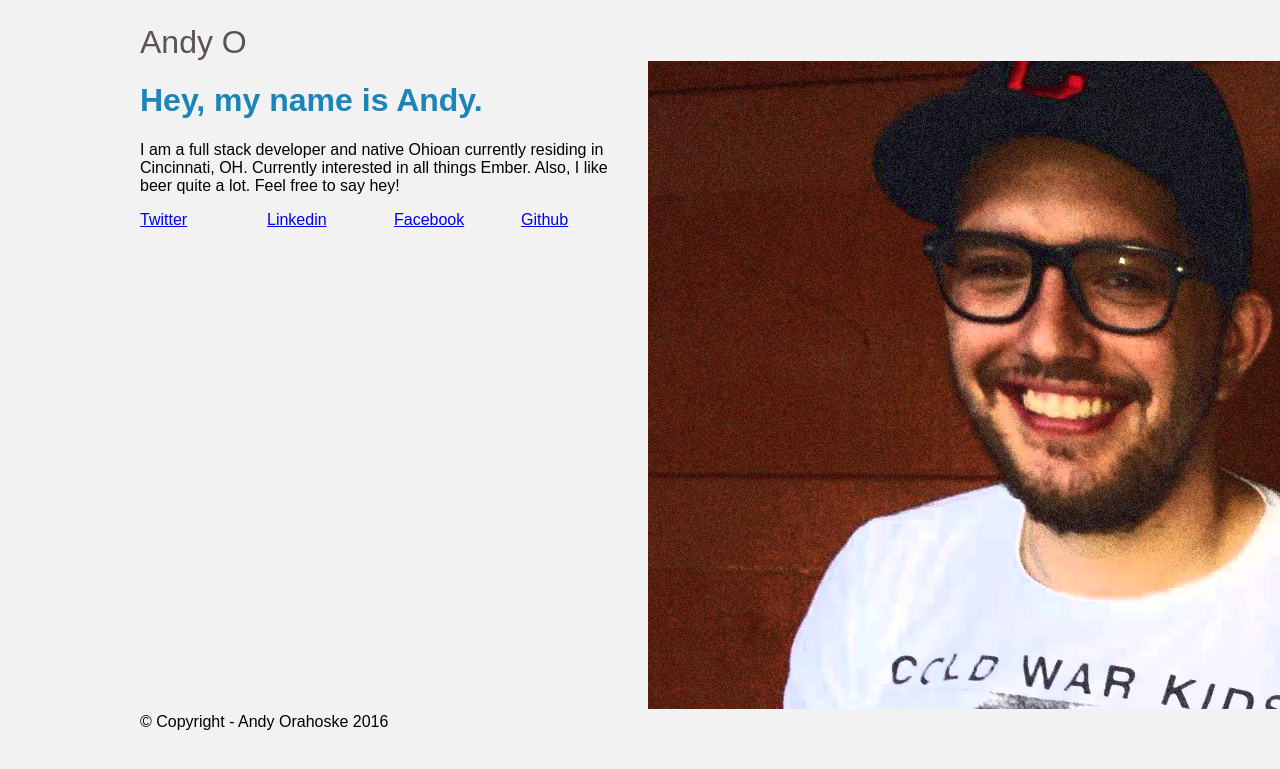
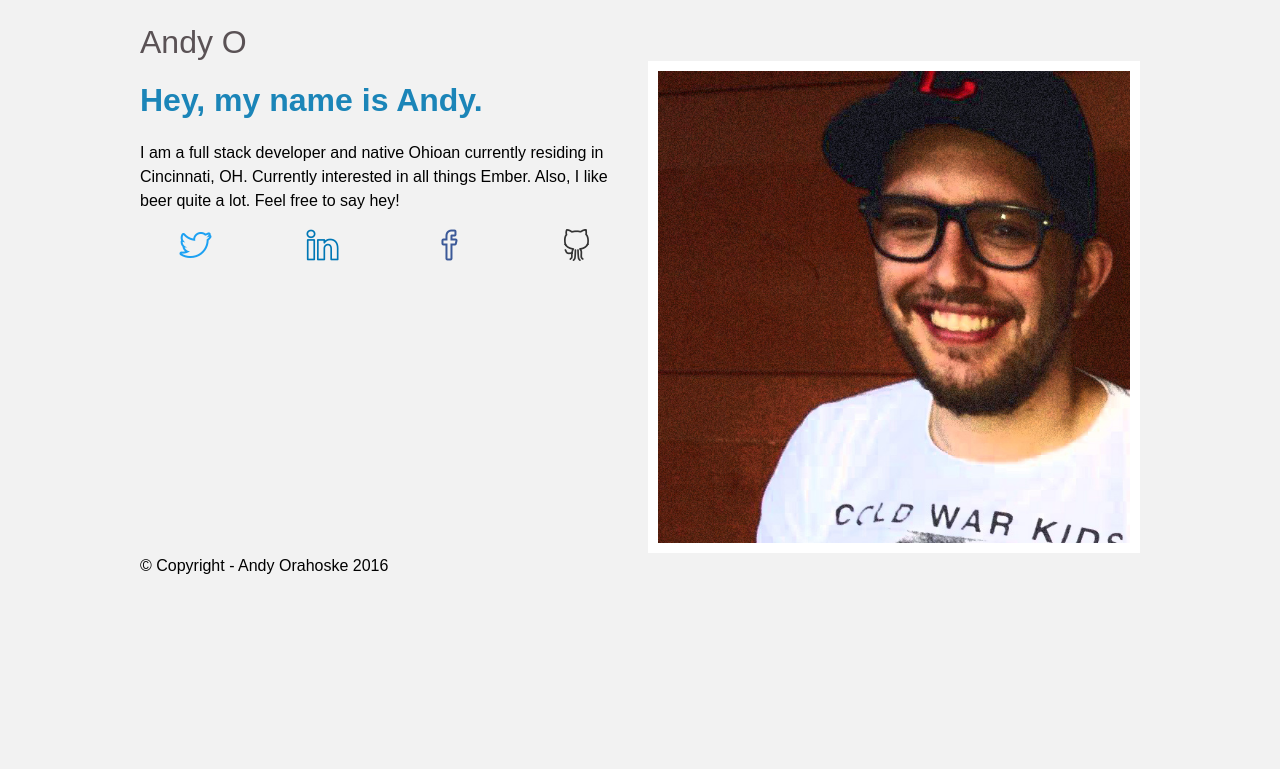
Before and after one commit to AO16/AO16.github.io, a Jekyll site: the page built from index.html, in a window 1280 px wide. Shown: the top 769 px of the page. Built offline with Jekyll 4.4.1, drawn with Linux system fonts in a browser that asks for light colours; nearby versions of some CDN libraries; library files that are not in the unit come from our copies.

Commit message:
add in social network icons

```diff
--- a/_includes/head.html
+++ b/_includes/head.html
@@ -8,6 +8,7 @@
   <meta name="description" content="{{ site.description }}">
 
   <link rel="stylesheet" href="{{ "/assets/flexboxgrid/dist/flexboxgrid.css" | prepend: site.baseurl }}">
+  <link rel="stylesheet" href="{{ "/bower_components/simple-line-icons/css/simple-line-icons.css" | prepend: site.baseurl }}">
   <link rel="stylesheet" href="{{ "/css/main.css" | prepend: site.baseurl }}">
   <link rel="stylesheet" href="//maxcdn.bootstrapcdn.com/font-awesome/4.3.0/css/font-awesome.min.css">
   <link rel="canonical" href="{{ page.url | replace:'index.html','' | prepend: site.baseurl | prepend: site.url }}">
--- a/_sass/_modules.scss
+++ b/_sass/_modules.scss
@@ -1,4 +1,7 @@
+@import 'modules/icon';
+@import 'modules/img';
 @import 'modules/link';
 @import 'modules/page-content';
+@import 'modules/paragraph';
 @import 'modules/site-content';
 @import 'modules/title';
--- /dev/null
+++ b/_sass/modules/icon.scss
@@ -0,0 +1,27 @@
+@import '../variables';
+
+.icon {
+  @at-root #{&}--twitter {
+    color: $twitterColor;
+    fill: $twitterColor;
+  }
+
+  @at-root #{&}--facebook {
+    color: $facebookColor;
+    fill: $facebookColor;
+  }
+
+  @at-root #{&}--linkedin {
+    color: $linkedInColor;
+    fill: $linkedInColor;
+  }
+
+  @at-root #{&}--github {
+    color: $githubColor;
+    fill: $githubColor;
+  }
+
+  @at-root #{&}--large {
+    font-size: 2rem;
+  }
+}
--- /dev/null
+++ b/_sass/modules/img.scss
@@ -0,0 +1,15 @@
+@import '../variables';
+
+.img {
+  @at-root #{&}--border {
+    border: $imgBorderWidth solid #fff;
+  }
+
+  @at-root #{&}--full {
+    width: 100%;
+
+    &.img--border {
+      width: calc(100% - #{$imgBorderWidth * 2});
+    }
+  }
+}
--- /dev/null
+++ b/_sass/modules/paragraph.scss
@@ -0,0 +1,4 @@
+.paragraph {
+  font-size: 1rem;
+  line-height: 1.5rem;
+}
--- a/_sass/variables.scss
+++ b/_sass/variables.scss
@@ -5,4 +5,11 @@ $primaryColor: #5a5255;
 $secondaryColor: #1b85b8;
 $otherColors: #559e83, #ae5a41, #c3cb71;
 
+$linkedInColor: #0077B5;
+$facebookColor: #3b5998;
+$githubColor: #333;
+$twitterColor: #1da1f2;
+
 $darkenPrimaryColor: darken($primaryColor, 20%);
+
+$imgBorderWidth: 10px;
--- a/bower.json
+++ b/bower.json
@@ -17,6 +17,7 @@
     "tests"
   ],
   "dependencies": {
-    "flexboxgrid": "^6.3.2"
+    "flexboxgrid": "^6.3.2",
+    "simple-line-icons": "^2.4.1"
   }
 }
--- a/index.html
+++ b/index.html
@@ -7,33 +7,33 @@ layout: default
     <h1 class='title--page'>
       Hey, my name is Andy.
     </h1>
-    <p>
+    <p class='paragraph'>
       I am a full stack developer and native Ohioan currently residing in Cincinnati, OH. Currently interested in all things Ember. Also, I like beer quite a lot. Feel free to say hey!
     </p>
-    <div class="row">
+    <div class="row center-xs">
       <div class="col-xs-3">
-        <a href="https://twitter.com/AndyO1217" target="_blank">
-          Twitter
+        <a class='link' href="https://twitter.com/AndyO1217" target="_blank">
+          <i class='icon-social-twitter icons icon--twitter icon--large'></i>
         </a>
       </div>
       <div class="col-xs-3">
-        <a href="https://www.linkedin.com/pub/andrew-orahoske/31/959/310" target="_blank">
-          Linkedin
+        <a class='link' href="https://www.linkedin.com/pub/andrew-orahoske/31/959/310" target="_blank">
+          <i class='icon-social-linkedin icons icon--linkedin icon--large'></i>
         </a>
       </div>
       <div class="col-xs-3">
-        <a href="https://www.facebook.com/orahoske.2" target="_blank">
-          Facebook
+        <a class='link' href="https://www.facebook.com/orahoske.2" target="_blank">
+          <i class='icon-social-facebook icons icon--facebook icon--large'></i>
         </a>
       </div>
       <div class="col-xs-3">
-        <a href="https://github.com/AO16" target="_blank">
-          Github
+        <a class='link' href="https://github.com/AO16" target="_blank">
+          <i class='icon-social-github icons icon--github icon--large'></i>
         </a>
       </div>
     </div>
   </div>
   <div class="col-xs-6">
-    <img src="/images/profile.jpg" alt="Andy Orahoske" title="Andy Orahoske" />
+    <img class='img--full img--border' src="/images/profile.jpg" alt="Andy Orahoske" title="Andy Orahoske" />
   </div>
 </div>
```
